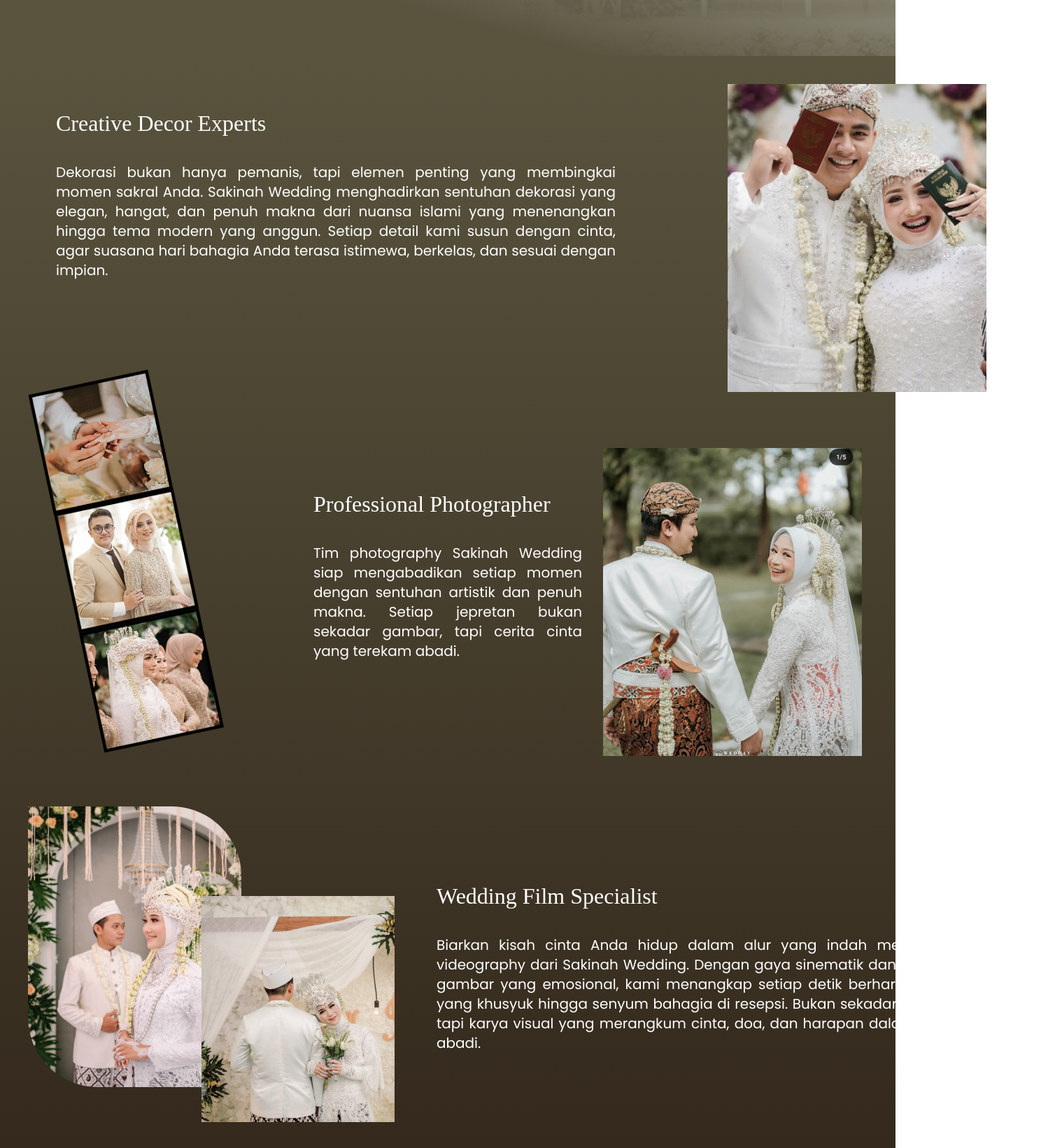
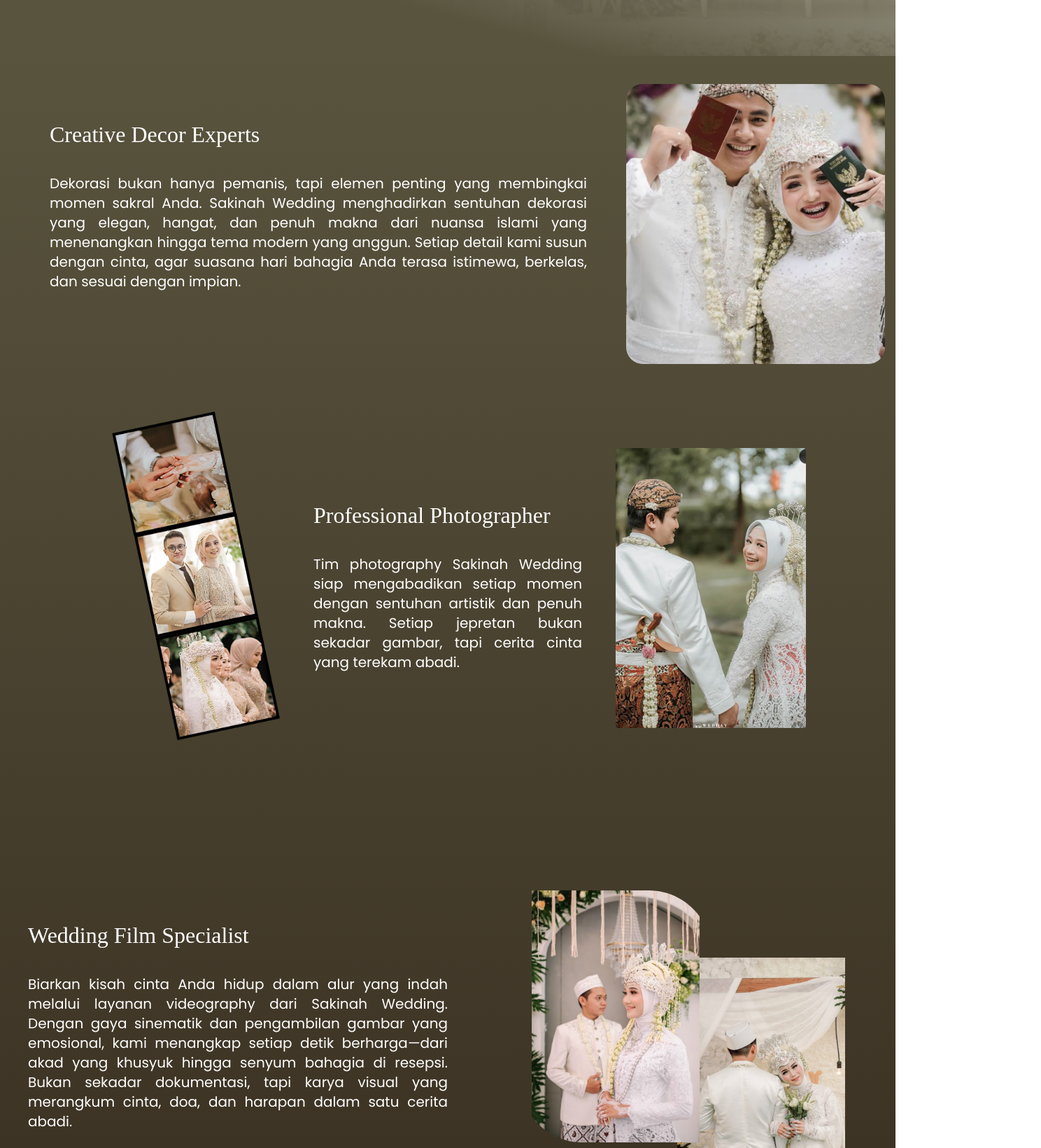
Before and after one commit to Wahhab2004/sakinah_organizer, a Next.js app: page /our-service in a window 1280 px wide. Shown: the part 720-2360 px from the top of the page at 70% size, 1488 px wide, since content can reach past the window. Built offline with nearby package versions, Linux system fonts and the light colour scheme.

Commit message:
Make our service responsive (-sm)

```diff
--- a/src/app/(user)/our-service/page.tsx
+++ b/src/app/(user)/our-service/page.tsx
@@ -13,8 +13,8 @@ export default function OurService() {
 		<div>
 			<HeroSection />
 
-			<div className="relative h-[530vh] bg-black">
-				<div className="absolute top-0 right-0 left-0 h-[530vh] inset-0 z-20 pointer-events-none bg-gradient-to-b from-[#59543E] from-0% via-[#604A32]/50 via-20% to-[#E1D4AD]/30 via-40% to-[#F8F0CC]/10 " />
+			<div className="relative h-[350vh] md:h-[360vh] lg:h-[700vh] bg-black">
+				<div className="absolute top-0 right-0 left-0 md:h-[360vh] lg:h-[700vh] inset-0 z-20 pointer-events-none bg-gradient-to-b from-[#59543E] from-0% via-[#604A32]/50 via-20% to-[#E1D4AD]/30 via-40% to-[#F8F0CC]/10 " />
 
 				<CreativeDecor />
 				<ProfessionalFotographer />
--- a/src/app/component/navbar.tsx
+++ b/src/app/component/navbar.tsx
@@ -28,8 +28,8 @@ export default function Navbar() {
 
 	const navStyle = `items-center bg-[#302C29]/60 absolute lg:fixed left-1/2 transform -translate-x-1/2 z-50 shadow-md w-full transition-all duration-500 ${
 		isScrolled
-			? "lg:top-10 lg:rounded-full lg:w-[80%] xl:w-[60%]"
-			: "lg:top-0 lg:rounded-none lg:w-screen"
+			? "lg:top-10 lg:rounded-full lg:w-[80%] xl:w-[70%]"
+			: "lg:top-0 lg:rounded-none lg:w-full"
 	}`;
 
 	const linkStyle = (menuPath: string) => `
--- a/src/app/component/our-service/ourService.tsx
+++ b/src/app/component/our-service/ourService.tsx
@@ -15,20 +15,20 @@ export function HeroSection() {
 
 			{/* Image */}
 			<Image
-				className="z-20 h-[100vh] object-cover absolute right-0 w-screen top-0 left-0 object-cover opacity-40"
+				className="z-20 h-[100vh] object-cover absolute right-0 w-full top-0 left-0 object-cover opacity-40"
 				width={2000}
 				height={1000}
 				src="/svg/bg-ourservice.svg"
 				alt="hero"
 			/>
 
-			<div className="absolute inset-0 flex flex-col justify-center px-4 sm:px-6 md:px-8 xl:px-20 z-40 max-w-full  ">
+			<div className="absolute inset-0 flex flex-col justify-center px-4 sm:px-6 md:px-8 xl:px-20 z-40 max-w-full lg:mt-20 ">
 				<div className="text-center md:text-start">
 					<h1 className="text-white text-3xl sm:text-5xl md:text-6xl lg:text-[80px] font-head -translate-y-2 sm:-translate-y-2 ">
 						Creating Moments
 					</h1>
 					<h1 className="text-white text-3xl sm:text-5xl md:text-6xl lg:text-[80px] font-head ">
-						Delivering Mome
+						Delivering Moments
 					</h1>
 				</div>
 
@@ -55,13 +55,12 @@ export function HeroSection() {
 export function CreativeDecor() {
 	return (
 		<section className="absolute z-30 top-0 w-full h-[50vh] mt-10">
-			<div className="flex text-white ">
-				<div className="md:w-1/2 lg:w-[50rem] lg:ml-20 mt-10">
-					<h1 className="font-head text-2xl sm:text-4xl md:text-5xl lg:text-[32px]  leading-tight">
+			<div className="md:flex text-white justify-center xl:max-w-7xl xl:mx-auto">
+				<div className="p-4 md:w-1/2 lg:w-[50rem] mt-10">
+					<h1 className="font-head text-2xl sm:text-4xl md:text-5xl lg:text-[32px] leading-tight">
 						Creative Decor Experts
 					</h1>
-
-					<p className="text-xs sm:text-sm md:text-base  lg:text-xl mt-4 md:mt-6 lg:mt-10 text-justify">
+					<p className="text-xs sm:text-sm md:text-base lg:text-xl mt-4 md:mt-6 lg:mt-10 text-justify">
 						Dekorasi bukan hanya pemanis, tapi elemen penting yang membingkai
 						momen sakral Anda. Sakinah Wedding menghadirkan sentuhan dekorasi
 						yang elegan, hangat, dan penuh makna dari nuansa islami yang
@@ -70,13 +69,12 @@ export function CreativeDecor() {
 						berkelas, dan sesuai dengan impian.
 					</p>
 				</div>
-
 				<Image
 					src="/svg/bg-lovestory.svg"
 					width={370}
 					height={700}
 					alt="love-story"
-					className="hidden md:block right-0 translate-x-[10rem]  top-0 lg:h-[55vh] object-cover "
+					className="hidden md:block right-0 rounded-[1.5rem] xl:translate-x-10 top-0 md:h-[40vh] lg:h-[55vh] object-cover max-h-[50vh]"
 				/>
 			</div>
 		</section>
@@ -85,9 +83,9 @@ export function CreativeDecor() {
 
 export function ProfessionalFotographer() {
 	return (
-		<section className="absolute z-30  md:h-[90vh] lg:h-[60vh] mt-[70vh]">
-			<div className="flex p-6 md:p-10 lg:p-16 text-white justify-center">
-				<div className="md:w-1/3 ">
+		<section className="absolute z-30  md:h-[90vh] lg:h-[60vh] mt-[50vh] lg:mt-[70vh]">
+			<div className="p-4 md:p-10 lg:p-16 text-white h-[50vh] relative flex flex-col md:flex-row justify-center">
+				<div className="ml-0  md:ml-auto md:w-1/2  my-auto lg:ml-0 lg:w-1/3 ">
 					<h1 className="font-head text-2xl sm:text-4xl md:text-5xl lg:text-[32px]  leading-tight">
 						Professional Photographer
 					</h1>
@@ -104,7 +102,7 @@ export function ProfessionalFotographer() {
 					width={370}
 					height={550}
 					alt="love-story"
-					className="absolute hidden md:block right-12 top-0 lg:h-[55vh] object-cover"
+					className="absolute hidden md:block md:left-2 lg:left-0 rounded top-10 lg:mt-[1.5rem] xl:mt-0 xl:top-0 lg:w-[17rem] xl:h-[25rem] object-cover lg:translate-x-[43rem] xl:translate-x-[55rem] 2xl:translate-x-[70rem] z-50"
 				/>
 
 				<Image
@@ -112,7 +110,7 @@ export function ProfessionalFotographer() {
 					width={280}
 					height={280}
 					alt="love-story"
-					className="absolute hidden md:block left-10 -top-0 -translate-y-28 z-50  "
+					className="absolute hidden lg:block lg:w-[13rem] xl:w-[15rem] lg:left-14  xl:left-[10rem] top-[8rem] xl:top-5 -translate-y-28 z-50 mt-10 object-cover"
 				/>
 			</div>
 		</section>
@@ -121,14 +119,14 @@ export function ProfessionalFotographer() {
 
 export function WeddingFilmSpecialist() {
 	return (
-		<section className="absolute z-30  md:h-[90vh] lg:h-[60vh] mt-[140vh]">
-			<div className="flex p-6 md:p-10 lg:p-16 text-white justify-center">
-				<div className="ml-[35rem] w-[50rem] ">
+		<section className="absolute z-30 top-0 w-full h-[50vh] mt-[100vh] lg:mt-[140vh]">
+			<div className="md:flex text-white p-4 md:p-6 lg:p-10">
+				<div className="md:w-1/2 mt-10 lg:mt-20">
 					<h1 className="font-head text-2xl sm:text-4xl md:text-5xl lg:text-[32px] leading-tight">
 						Wedding Film Specialist
 					</h1>
 
-					<p className="text-xs sm:text-sm md:text-base  lg:text-xl mt-4 md:mt-6 lg:mt-10 text-justify">
+					<p className="text-xs sm:text-sm md:text-base lg:text-xl mt-4 md:mt-6 lg:mt-10 text-justify">
 						Biarkan kisah cinta Anda hidup dalam alur yang indah melalui layanan
 						videography dari Sakinah Wedding. Dengan gaya sinematik dan
 						pengambilan gambar yang emosional, kami menangkap setiap detik
@@ -138,12 +136,13 @@ export function WeddingFilmSpecialist() {
 					</p>
 				</div>
 
+				<div className="relative flex items-center justify-center md:w-1/2 md:ml-10 lg:ml-0 mt-[8rem]">
 					<Image
 						src="/svg/our-service-4-2.svg"
 						width={276}
 						height={323}
 						alt="love-story"
-					className="absolute hidden md:block left-[18rem] top-20 z-40"
+						className="hidden md:block absolute right-0 translate-x-[1rem] lg:translate-x-[2rem] xl:-translate-x-[2rem] top-0 md:w-[15rem] lg:h-[40vh] object-cover"
 					/>
 
 					<Image
@@ -151,8 +150,9 @@ export function WeddingFilmSpecialist() {
 						width={305}
 						height={401}
 						alt="love-story"
-					className="absolute hidden md:block left-10 top-15 -translate-y-28   "
+						className="hidden md:block absolute md:right-[8rem] lg:right-[12rem] -translate-y-10 xl:right-[15rem] md:w-[15rem] lg:h-[45vh] object-cover"
 					/>
+				</div>
 			</div>
 		</section>
 	);
@@ -160,9 +160,9 @@ export function WeddingFilmSpecialist() {
 
 export function EventMaestro() {
 	return (
-		<section className="absolute z-30 top-0 w-full h-[50vh] mt-[210vh]">
-			<div className="flex text-white ">
-				<div className="md:w-1/2 lg:w-[50rem] lg:ml-20 ">
+		<section className="absolute z-30 top-0 w-full h-[50vh] mt-[150vh] lg:mt-[240vh]">
+			<div className="flex text-white p-4 md:p-6 lg:p-10">
+				<div className="md:w-1/2 lg:w-[40rem] ">
 					<h1 className="font-head text-2xl sm:text-4xl md:text-5xl lg:text-[32px]  leading-tight">
 						Event Maestro
 					</h1>
@@ -183,7 +183,7 @@ export function EventMaestro() {
 					width={500}
 					height={400}
 					alt="love-story"
-					className="hidden md:block translate-x-[5rem] -translate-y-10 lg:h-[55vh] object-cover "
+					className="hidden md:block translate-x-[2rem] xl:translate-x-[4rem] -translate-y-2 lg:translate-y-0 xl:translate-y-4 md:w-[23rem] lg:w-[25rem] xl:w-[30rem] object-cover "
 				/>
 			</div>
 		</section>
@@ -192,9 +192,9 @@ export function EventMaestro() {
 
 export function EventHost() {
 	return (
-		<section className="absolute z-30 top-0 w-full h-[100vh] mt-[280vh]">
-			<div className="flex text-white ">
-				<div className="md:w-1/2 lg:w-[50rem] lg:ml-20 ">
+		<section className="absolute z-30 top-0 w-full h-[100vh] mt-[200vh]  lg:mt-[360vh]">
+			<div className="flex text-white p-4 md:p-6 lg:p-10 relative">
+				<div className="md:w-1/2 lg:w-[35rem] xl:w-[40rem]">
 					<h1 className="font-head text-2xl sm:text-4xl md:text-5xl lg:text-[32px]  leading-tight">
 						Event Host Extradiornaire
 					</h1>
@@ -216,30 +216,30 @@ export function EventHost() {
 					width={450}
 					height={600}
 					alt="love-story"
-					className="absolute hidden md:block right-[5.5rem] object-cover "
+					className="absolute hidden md:block right-[2.5rem] w-[20rem] lg:w-[18rem] xl:w-[25rem] object-cover -bottom-[5rem] lg:-bottom-[3rem]"
 				/>
 
-				<div className="flex flex-row justify-between w-full gap-4 md:absolute md:left-[5rem] bottom-[5rem] md:w-[30rem] relative ">
+				<div className="flex flex-row justify-between w-full gap-4 md:absolute left-[1.5rem] xl: left-[2.5rem] -bottom-[7rem] lg:-bottom-[10rem] xl:-bottom-[12rem] md:w-[7rem] lg:w-[10rem] xl:w-[13rem] relative hidden md:flex">
 					<Image
 						src="/svg/our-service-6-4.svg"
 						width={238}
 						height={238}
 						alt="love-story"
-						className="object-cover"
+						className="hidden md:block object-cover"
 					/>
 					<Image
 						src="/svg/our-service-6-3.svg"
 						width={238}
 						height={238}
 						alt="love-story"
-						className="object-cover"
+						className="hidden md:block object-cover"
 					/>
 					<Image
 						src="/svg/our-service-6-2.svg"
 						width={238}
 						height={238}
 						alt="love-story"
-						className="object-cover"
+						className="hidden md:block object-cover"
 					/>
 				</div>
 			</div>
@@ -249,9 +249,9 @@ export function EventHost() {
 
 export function ProfessionalMakeOver() {
 	return (
-		<section className="absolute z-30  md:h-[90vh] lg:h-[60vh] mt-[390vh]">
-			<div className="flex p-6 md:p-10 lg:p-16 text-white justify-center">
-				<div className="ml-[45rem] w-[40rem] ">
+		<section className="absolute z-30  md:h-[90vh] lg:h-[60vh] mt-[250vh] md:mt-[270vh] lg:mt-[500vh]">
+			<div className="flex p-4 md:p-6 lg:p-10 text-white">
+				<div className="w-full md:w-1/2 w-[40rem] ml-auto ">
 					<h1 className="font-head text-2xl sm:text-4xl md:text-5xl lg:text-[32px] leading-tight">
 						Professional Make Over
 					</h1>
@@ -269,7 +269,7 @@ export function ProfessionalMakeOver() {
 					width={330}
 					height={323}
 					alt="love-story"
-					className="absolute hidden md:block left-[25rem] top-10 z-40"
+					className="absolute hidden md:block left-[12rem] lg:left-[15rem] xl:left-[18rem] top-10 z-40 md:w-[12rem] lg:w-[15rem] xl:w-[18rem] object-cover"
 				/>
 
 				<Image
@@ -277,7 +277,7 @@ export function ProfessionalMakeOver() {
 					width={460}
 					height={400}
 					alt="love-story"
-					className="absolute hidden md:block left-10 top-15 -translate-y-28   "
+					className="absolute hidden md:block lg:left-10 lg:-top-6 md:w-[15rem] lg:w-[18rem] xl:w-[20rem] object-cover"
 				/>
 			</div>
 		</section>
@@ -286,9 +286,9 @@ export function ProfessionalMakeOver() {
 
 export function ElegantAttire() {
 	return (
-		<section className="absolute z-30 top-0 w-full h-[50vh] mt-[470vh]">
+		<section className="absolute z-30 top-0 w-full h-[50vh] mt-[290vh] md:mt-[315vh] lg:mt-[570vh]">
 			<div className="flex text-white ">
-				<div className="md:w-1/2 lg:w-[30rem] lg:ml-20 ">
+				<div className="md:w-1/2 lg:w-[30rem] p-4 md:p-6 lg:p-10">
 					<h1 className="font-head text-2xl sm:text-4xl md:text-5xl lg:text-[32px]  leading-tight">
 						Elegant Attire
 					</h1>
@@ -308,7 +308,7 @@ export function ElegantAttire() {
 					width={300}
 					height={490}
 					alt="love-story"
-					className="absolute hidden md:block -top-20 translate-x-[40rem] object-cover "
+					className="absolute hidden md:block w-[9rem] lg:w-[13rem] xl:w-[15rem] top-20 translate-x-[25rem] lg:translate-x-[30rem] xl:translate-x-[35rem] object-cover "
 				/>
 
 				<Image
@@ -316,7 +316,7 @@ export function ElegantAttire() {
 					width={300}
 					height={490}
 					alt="love-story"
-					className="absolute hidden md:block -top-20 translate-x-[55rem] object-cover "
+					className="absolute hidden md:block w-[9rem] lg:w-[13rem]  xl:w-[15rem] top-20 translate-x-[32rem] lg:translate-x-[39rem] xl:translate-x-[48rem] object-cover "
 				/>
 
 				<Image
@@ -324,7 +324,7 @@ export function ElegantAttire() {
 					width={300}
 					height={490}
 					alt="love-story"
-					className="absolute hidden md:block -top-20 translate-x-[70rem] object-cover "
+					className="absolute hidden md:block w-[9rem] lg:w-[13rem] xl:w-[15rem] top-20 translate-x-[40rem] lg:translate-x-[50rem] xl:translate-x-[63rem] object-cover "
 				/>
 			</div>
 		</section>
```
Also changed, not shown: src/app/layout.tsx (+4 -6 lines). Lines whose indentation alone changed are shown as unchanged.
